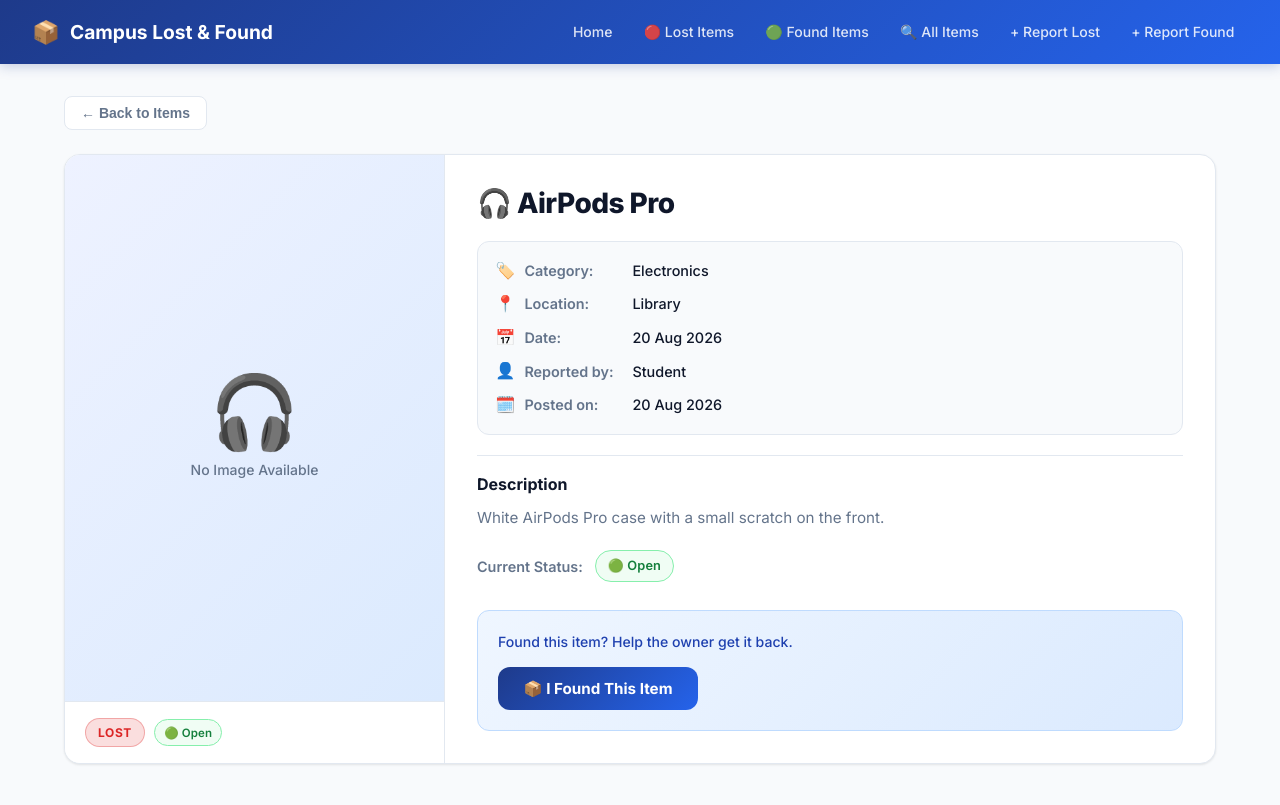
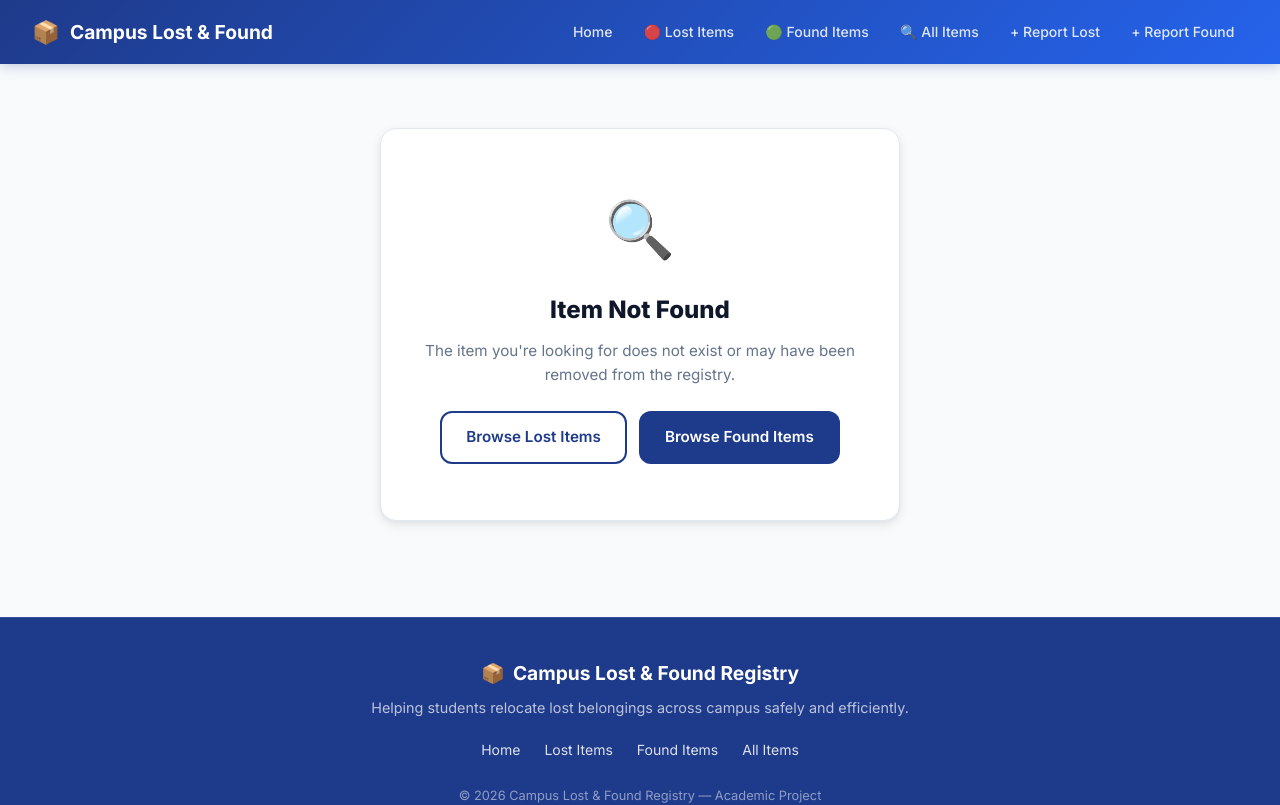
Before and after one commit to PriyanshThakur17/LostAndfound, a React (Vite) app: page /item/1 in a window 1280 px wide. Shown: the top 805 px of the page. Built offline with nearby package versions, Linux system fonts and the light colour scheme.

Commit message:
chore: remove dummy items and update storage initialization

```diff
--- a/src/data/sampleItems.js
+++ b/src/data/sampleItems.js
@@ -48,135 +48,4 @@
   Other: '📦',
 };
 
-export const sampleItems = [
-  {
-    id: 1,
-    type: 'lost',
-    title: 'AirPods Pro',
-    category: 'Electronics',
-    description: 'White AirPods Pro case with a small scratch on the front.',
-    location: 'Library',
-    date: '2026-08-20',
-    image: '',
-    status: 'Open',
-    createdBy: 'Student',
-    createdAt: '2026-08-20',
-  },
-  {
-    id: 2,
-    type: 'found',
-    title: 'Student ID Card',
-    category: 'Documents',
-    description: 'Found student ID card near the main entrance of Block A.',
-    location: 'Block A',
-    date: '2026-08-19',
-    image: '',
-    status: 'Open',
-    createdBy: 'Student',
-    createdAt: '2026-08-19',
-  },
-  {
-    id: 3,
-    type: 'lost',
-    title: 'Blue Backpack',
-    category: 'Bags',
-    description: 'Navy blue Wildcraft backpack containing notebooks.',
-    location: 'Cafeteria',
-    date: '2026-08-18',
-    image: '',
-    status: 'Open',
-    createdBy: 'Student',
-    createdAt: '2026-08-18',
-  },
-  {
-    id: 4,
-    type: 'found',
-    title: 'Silver Wristwatch',
-    category: 'Accessories',
-    description: 'Fossil silver metal strap watch found near the basketball court.',
-    location: 'Sports Complex',
-    date: '2026-08-17',
-    image: '',
-    status: 'Claimed',
-    createdBy: 'Student',
-    createdAt: '2026-08-17',
-  },
-  {
-    id: 5,
-    type: 'lost',
-    title: 'Calculus Textbook',
-    category: 'Books',
-    description: 'Thomas Calculus 14th Edition textbook, left in Room 204.',
-    location: 'Block B',
-    date: '2026-08-16',
-    image: '',
-    status: 'Open',
-    createdBy: 'Student',
-    createdAt: '2026-08-16',
-  },
-  {
-    id: 6,
-    type: 'found',
-    title: 'Car Keys (Hyundai)',
-    category: 'Keys',
-    description: 'Hyundai key fob with a red leather keychain in Parking Lot B.',
-    location: 'Parking',
-    date: '2026-08-15',
-    image: '',
-    status: 'Open',
-    createdBy: 'Student',
-    createdAt: '2026-08-15',
-  },
-  {
-    id: 7,
-    type: 'lost',
-    title: 'Black Hoodie',
-    category: 'Clothing',
-    description: 'Plain black Nike hoodie, size L.',
-    location: 'Auditorium',
-    date: '2026-08-14',
-    image: '',
-    status: 'Archived',
-    createdBy: 'Student',
-    createdAt: '2026-08-14',
-  },
-  {
-    id: 8,
-    type: 'found',
-    title: 'Wireless Mouse',
-    category: 'Electronics',
-    description: 'Logitech silent wireless mouse, black color.',
-    location: 'Hostel',
-    date: '2026-08-21',
-    image: '',
-    status: 'Open',
-    createdBy: 'Student',
-    createdAt: '2026-08-21',
-  },
-  {
-    id: 9,
-    type: 'lost',
-    title: 'Prescription Glasses',
-    category: 'Accessories',
-    description: 'Black rectangular glasses in a hard case.',
-    location: 'Main Gate',
-    date: '2026-08-22',
-    image: '',
-    status: 'Open',
-    createdBy: 'Student',
-    createdAt: '2026-08-22',
-  },
-  {
-    id: 10,
-    type: 'found',
-    title: 'Umbrella',
-    category: 'Other',
-    description: 'Large foldable black umbrella.',
-    location: 'Main Gate',
-    date: '2026-08-23',
-    image: '',
-    status: 'Open',
-    createdBy: 'Student',
-    createdAt: '2026-08-23',
-  },
-];
+export const sampleItems = [];
--- a/src/utils/storage.js
+++ b/src/utils/storage.js
@@ -1,32 +1,30 @@
 // ============================================
 // Campus Lost & Found — Shared Storage Utility
 // ============================================
-import { sampleItems } from '../data/sampleItems';
 
 export const STORAGE_KEY = 'campusItems';
 
 /**
  * Reads all items from Local Storage (`campusItems`).
- * If empty or null, seeds initial sample items.
+ * If empty or null, returns empty array.
  */
 export const getItems = () => {
   try {
     const raw = localStorage.getItem(STORAGE_KEY);
     if (!raw) {
-      localStorage.setItem(STORAGE_KEY, JSON.stringify(sampleItems));
-      return sampleItems;
+      return [];
     }
     const parsed = JSON.parse(raw);
-    if (!Array.isArray(parsed) || parsed.length === 0) {
-      localStorage.setItem(STORAGE_KEY, JSON.stringify(sampleItems));
-      return sampleItems;
+    if (!Array.isArray(parsed)) {
+      return [];
     }
     return parsed;
   } catch (error) {
     console.error('Error reading from Local Storage:', error);
-    return sampleItems;
+    return [];
   }
 };
+
 
 /**
  * Saves item array to Local Storage under `campusItems`.
```
